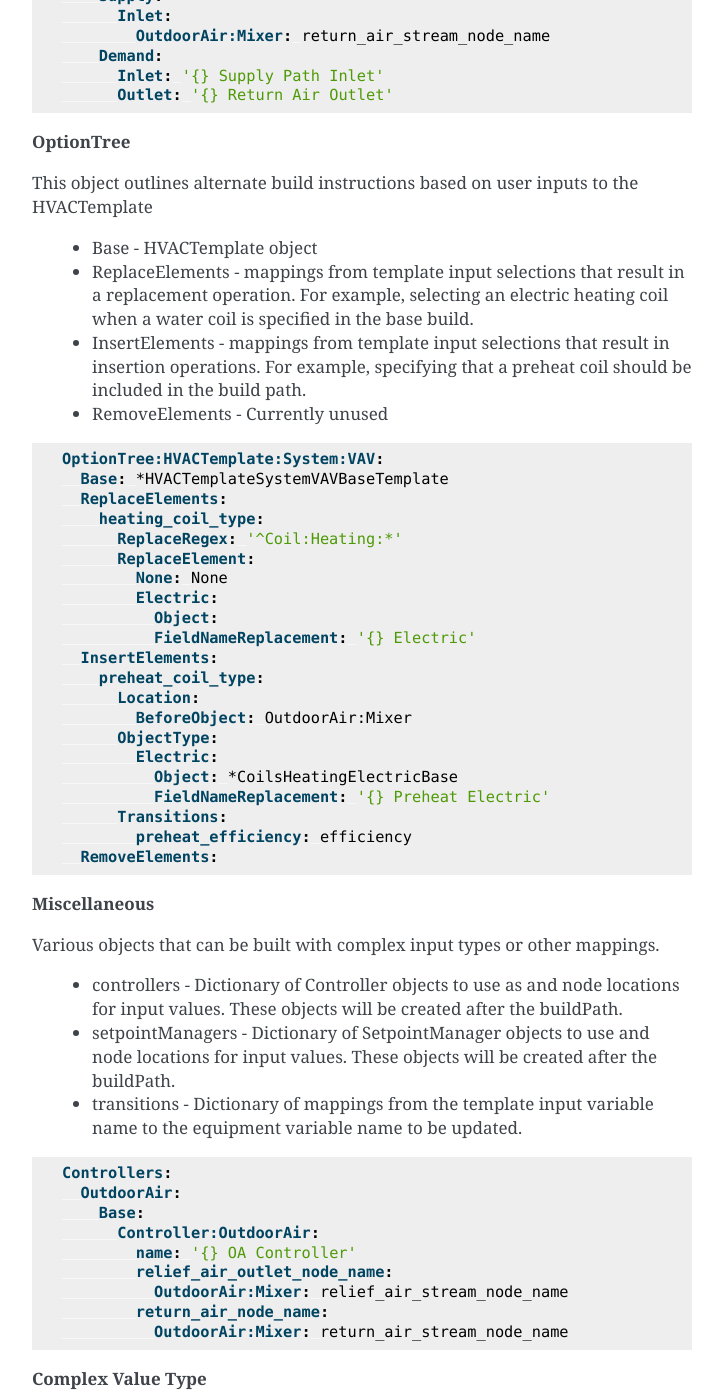
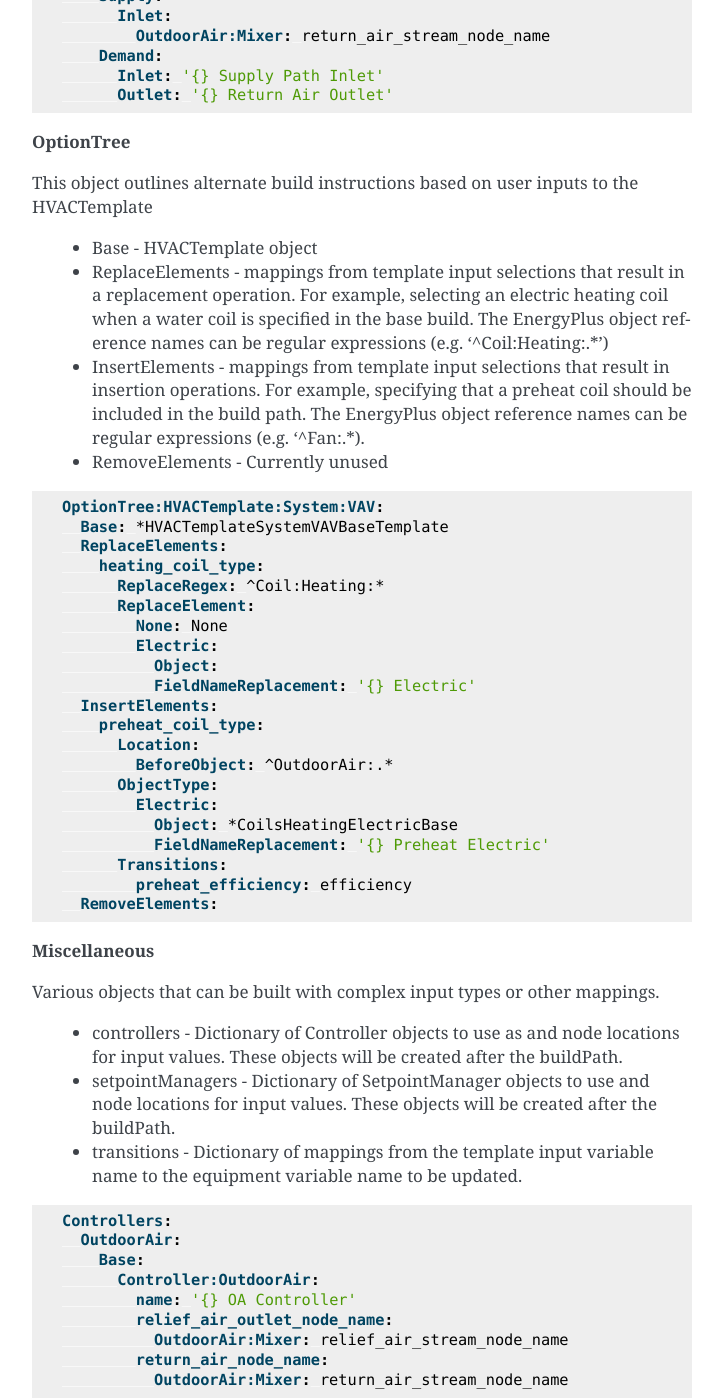
Before and after one commit to JasonGlazer/pyExpandObjects, a Sphinx documentation site: the page built from docs/CodeStructureOverview.rst, in a window 1280 px wide and 1400 px high, scrolled down 3762 px. Shown: the whole window, without its empty margins (388-1111 px from the left). Built offline with Sphinx 7.4.7, drawn with Linux system fonts in a browser that asks for light colours; some of the changed text lies outside the part shown.

Commit message:
edits to overview and some variable renaming to clarify operations

```diff
--- a/docs/CodeStructureOverview.rst
+++ b/docs/CodeStructureOverview.rst
@@ -138,8 +138,8 @@ This object provides a structural hierarchy to the template expansion process.
 This object outlines alternate build instructions based on user inputs to the HVACTemplate
 
   * Base - HVACTemplate object
-  * ReplaceElements - mappings from template input selections that result in a replacement operation.  For example, selecting an electric heating coil when a water coil is specified in the base build.
-  * InsertElements - mappings from template input selections that result in insertion operations.  For example, specifying that a preheat coil should be included in the build path.
+  * ReplaceElements - mappings from template input selections that result in a replacement operation.  For example, selecting an electric heating coil when a water coil is specified in the base build.  The EnergyPlus object reference names can be regular expressions (e.g. '^Coil:Heating:.*')
+  * InsertElements - mappings from template input selections that result in insertion operations.  For example, specifying that a preheat coil should be included in the build path.  The EnergyPlus object reference names can be regular expressions (e.g. '^Fan:.*).
   * RemoveElements - Currently unused
 
 .. code-block:: yaml
@@ -148,7 +148,7 @@ This object outlines alternate build instructions based on user inputs to the HV
     Base: *HVACTemplateSystemVAVBaseTemplate
     ReplaceElements:
       heating_coil_type:
-        ReplaceRegex: '^Coil:Heating:*'
+        ReplaceRegex: ^Coil:Heating:*
         ReplaceElement:
           None: None
           Electric:
@@ -157,7 +157,7 @@ This object outlines alternate build instructions based on user inputs to the HV
     InsertElements:
       preheat_coil_type:
         Location:
-          BeforeObject: OutdoorAir:Mixer
+          BeforeObject: ^OutdoorAir:.*
         ObjectType:
           Electric:
             Object: *CoilsHeatingElectricBase
```
Also changed, not shown: other parts of docs/CodeStructureOverview.rst (+2 -2 lines).
